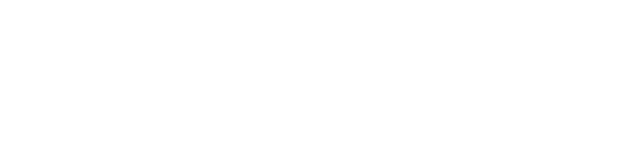
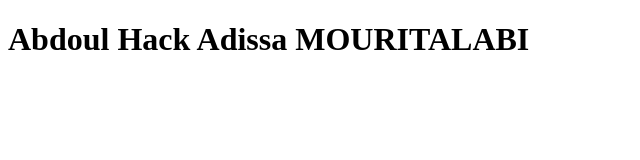
Before and after one commit to abdoulhackadissa/mon-cv, a plain HTML site: page index.html in a window 1280 px wide. Shown: the whole page, without its empty margins (0-640 px from the left). Drawn offline with Linux system fonts and the light colour scheme.

Commit message:
mise en place de la section titre

```diff
--- a/index.html
+++ b/index.html
@@ -6,7 +6,7 @@
   <link rel="stylesheet" href="style.css">
 </head>
 <body>
-  <!-- TITRE -->
+  <h1>Abdoul Hack Adissa MOURITALABI </h1>
   <!-- DESCRIPTION -->
   <!-- FORMATIONS -->
   <!-- COMPETENCES -->
```
